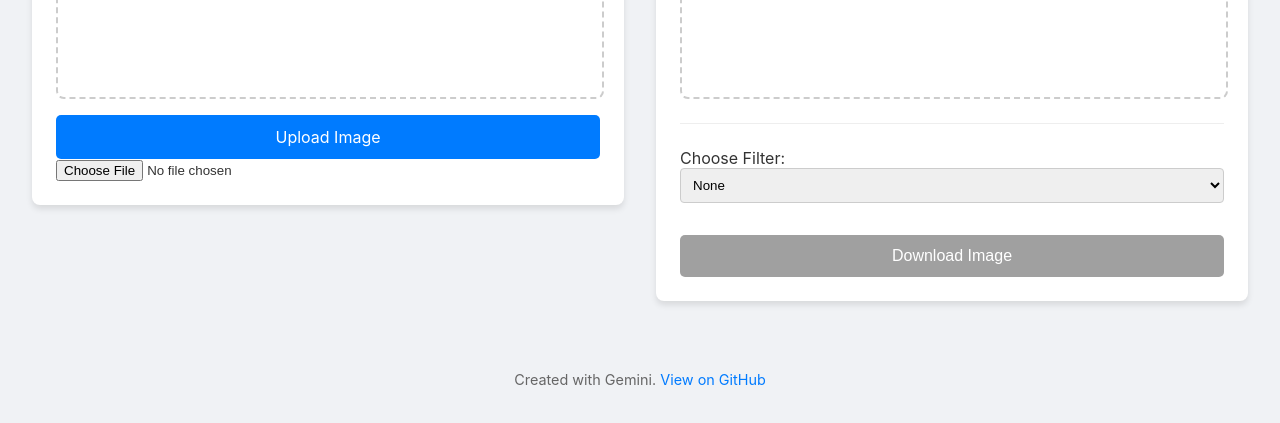
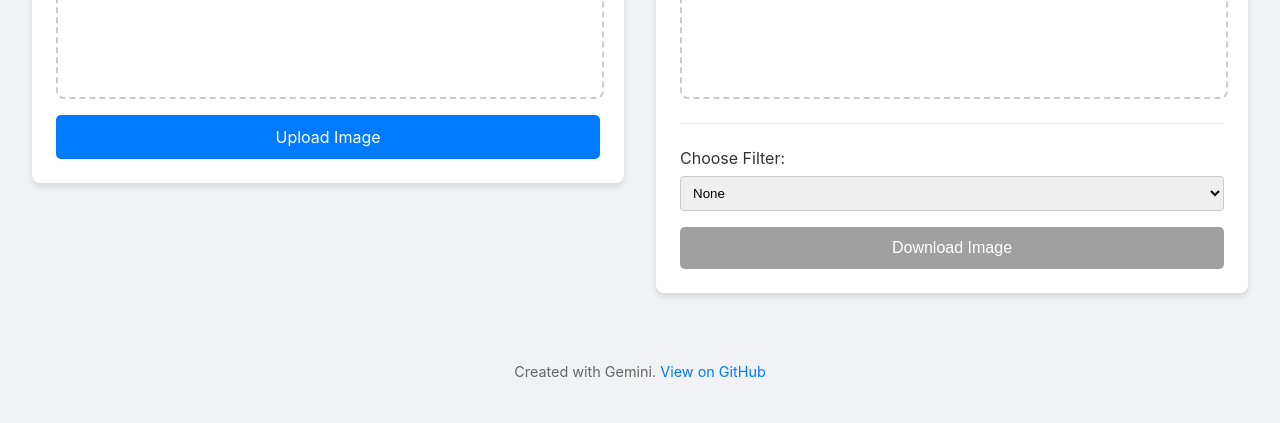
Before and after one commit to AminoGrafik/image-filter-tool, a plain HTML site: page application/index.html in a window 1280 px wide. Shown: the part 495-918 px from the top of the page. Drawn offline with Linux system fonts and the light colour scheme.

Commit message:
Update style.css

```diff
--- a/application/style.css
+++ b/application/style.css
@@ -52,6 +52,7 @@ header {
     border: 2px dashed var(--border-dashed);
     border-radius: 8px;
     margin-top: 1rem;
+    margin-bottom: 1rem; /* Added margin for spacing */
     display: flex;
     align-items: center;
     justify-content: center;
@@ -77,12 +78,10 @@ header {
     display: none;
 }
 
-/* --- REFINED BUTTON STYLES --- */
 button, .button-style {
-    display: block;
+    display: inline-block; /* Changed for label */
     width: 100%;
     padding: 0.75rem;
-    margin-top: 1rem;
     border: none;
     border-radius: 5px;
     background-color: var(--primary-color);
@@ -91,7 +90,7 @@ button, .button-style {
     cursor: pointer;
     transition: background-color 0.3s;
     text-align: center;
-    box-sizing: border-box; /* Ensures padding doesn't affect width */
+    box-sizing: border-box;
 }
 
 button:hover:not(:disabled),
@@ -110,17 +109,20 @@ button:disabled {
     border-top: 1px solid #eee;
 }
 
-.controls > label {
+.control-group {
+    margin-bottom: 1rem;
+}
+
+.control-group label {
     display: block;
     margin-bottom: 0.5rem;
 }
 
-.controls select {
+.control-group select {
     width: 100%;
     padding: 0.5rem;
     border-radius: 4px;
     border: 1px solid var(--border-dashed);
-    margin-bottom: 1rem;
 }
 
 .filter-controls {
@@ -138,7 +140,24 @@ button:disabled {
     flex: 1;
 }
 
-/* --- ACCESSIBILITY --- */
+/* --- ACCESSIBILITY & UTILITY CLASSES --- */
+.visually-hidden {
+    position: absolute;
+    width: 1px;
+    height: 1px;
+    padding: 0;
+    margin: -1px;
+    overflow: hidden;
+    clip: rect(0, 0, 0, 0);
+    white-space: nowrap;
+    border: 0;
+}
+
+/* Hide elements with the 'hidden' attribute */
+[hidden] {
+    display: none !important;
+}
+
 button:focus-visible,
 select:focus-visible,
 input:focus-visible {
@@ -160,7 +179,6 @@ footer a:hover {
     text-decoration: underline;
 }
 
-
 /* --- RESPONSIVE DESIGN --- */
 @media (max-width: 800px) {
     .container {
```
